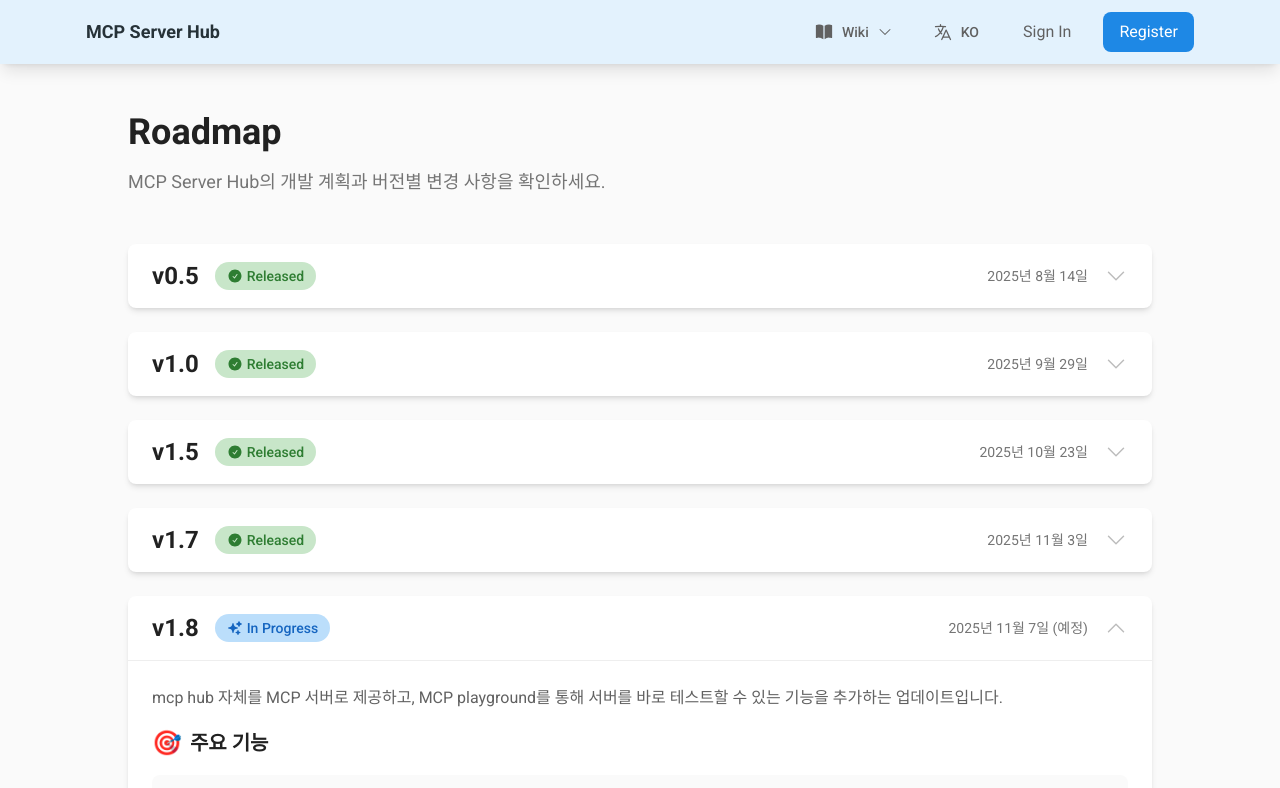
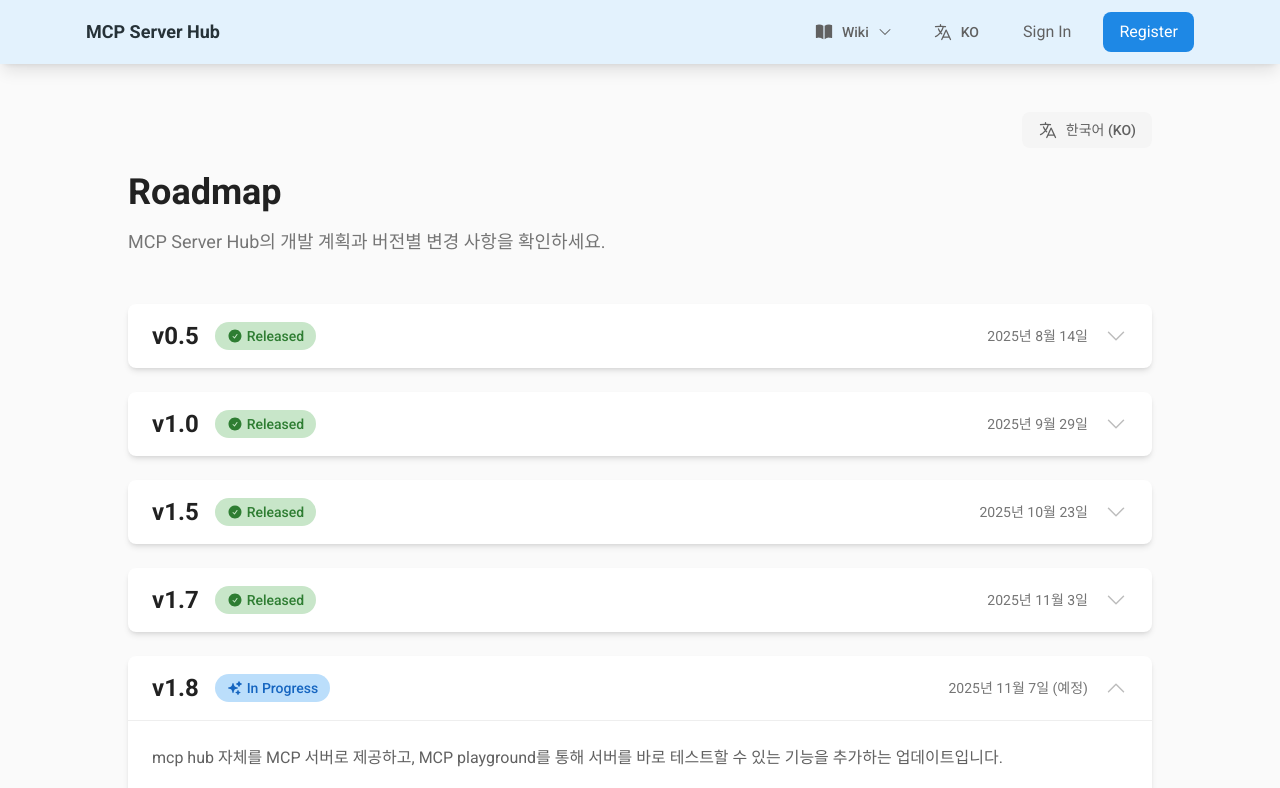
Before and after one commit to JuyoungKimmy-Kim/Smithery, a Next.js app in the folder frontend/: page /wiki/roadmap in a window 1280 px wide. Shown: the top 788 px of the page. Built offline with nearby package versions, Linux system fonts and the light colour scheme.

Commit message:
add multilanguage button to wiki

```diff
--- a/frontend/src/app/wiki/getting-started/page.tsx
+++ b/frontend/src/app/wiki/getting-started/page.tsx
@@ -3,11 +3,16 @@
 import { useEffect, useState } from 'react';
 import ReactMarkdown from 'react-markdown';
 import remarkGfm from 'remark-gfm';
+import { LanguageIcon } from '@heroicons/react/24/solid';
 import { useLanguage } from '@/contexts/LanguageContext';
 
 export default function GettingStartedPage() {
   const [markdown, setMarkdown] = useState('');
-  const { language } = useLanguage();
+  const { language, setLanguage } = useLanguage();
+
+  const handleLanguageToggle = () => {
+    setLanguage(language === 'ko' ? 'en' : 'ko');
+  };
 
   useEffect(() => {
     const fileName = language === 'en' ? 'getting-started.en.md' : 'getting-started.md';
@@ -21,6 +26,16 @@
     <div className="min-h-screen bg-gray-50">
       <div className="container mx-auto px-4 py-12">
         <div className="bg-white rounded-lg shadow-md p-8 max-w-4xl mx-auto">
+          {/* Language Toggle Button */}
+          <div className="flex justify-end mb-6">
+            <button
+              onClick={handleLanguageToggle}
+              className="inline-flex items-center gap-2 px-4 py-2 text-sm font-medium text-gray-700 bg-gray-100 hover:bg-gray-200 rounded-lg transition-colors"
+            >
+              <LanguageIcon className="h-5 w-5" />
+              {language === 'ko' ? '한국어 (KO)' : 'English (EN)'}
+            </button>
+          </div>
           <article className="prose prose-lg max-w-none">
             <ReactMarkdown
               remarkPlugins={[remarkGfm]}
--- a/frontend/src/app/wiki/how-to-use/page.tsx
+++ b/frontend/src/app/wiki/how-to-use/page.tsx
@@ -3,11 +3,16 @@
 import { useEffect, useState } from 'react';
 import ReactMarkdown from 'react-markdown';
 import remarkGfm from 'remark-gfm';
+import { LanguageIcon } from '@heroicons/react/24/solid';
 import { useLanguage } from '@/contexts/LanguageContext';
 
 export default function HowToUsePage() {
   const [markdown, setMarkdown] = useState('');
-  const { language } = useLanguage();
+  const { language, setLanguage } = useLanguage();
+
+  const handleLanguageToggle = () => {
+    setLanguage(language === 'ko' ? 'en' : 'ko');
+  };
 
   useEffect(() => {
     const fileName = language === 'en' ? 'how-to-use.en.md' : 'how-to-use.md';
@@ -21,6 +26,16 @@
     <div className="min-h-screen bg-gray-50">
       <div className="container mx-auto px-4 py-12">
         <div className="bg-white rounded-lg shadow-md p-8 max-w-4xl mx-auto">
+          {/* Language Toggle Button */}
+          <div className="flex justify-end mb-6">
+            <button
+              onClick={handleLanguageToggle}
+              className="inline-flex items-center gap-2 px-4 py-2 text-sm font-medium text-gray-700 bg-gray-100 hover:bg-gray-200 rounded-lg transition-colors"
+            >
+              <LanguageIcon className="h-5 w-5" />
+              {language === 'ko' ? '한국어 (KO)' : 'English (EN)'}
+            </button>
+          </div>
           <article className="prose prose-lg max-w-none">
             <ReactMarkdown
               remarkPlugins={[remarkGfm]}
--- a/frontend/src/app/wiki/roadmap/page.tsx
+++ b/frontend/src/app/wiki/roadmap/page.tsx
@@ -1,7 +1,7 @@
 "use client";
 
 import { useState } from 'react';
-import { ChevronDownIcon, ChevronUpIcon, CheckCircleIcon, ClockIcon, SparklesIcon, PauseIcon } from '@heroicons/react/24/solid';
+import { ChevronDownIcon, ChevronUpIcon, CheckCircleIcon, ClockIcon, SparklesIcon, PauseIcon, LanguageIcon } from '@heroicons/react/24/solid';
 import { useLanguage } from '@/contexts/LanguageContext';
 
 interface Feature {
@@ -519,7 +519,7 @@
 
 export default function RoadmapPage() {
   const [expandedVersion, setExpandedVersion] = useState<string | null>('v1.8');
-  const { language } = useLanguage();
+  const { language, setLanguage } = useLanguage();
 
   const roadmapData = language === 'en' ? roadmapDataEn : roadmapDataKo;
 
@@ -527,10 +527,24 @@
     setExpandedVersion(expandedVersion === version ? null : version);
   };
 
+  const handleLanguageToggle = () => {
+    setLanguage(language === 'ko' ? 'en' : 'ko');
+  };
+
   return (
     <div className="min-h-screen bg-gray-50">
       <div className="container mx-auto px-4 py-12">
         <div className="max-w-5xl mx-auto">
+          {/* Language Toggle Button */}
+          <div className="flex justify-end mb-6">
+            <button
+              onClick={handleLanguageToggle}
+              className="inline-flex items-center gap-2 px-4 py-2 text-sm font-medium text-gray-700 bg-gray-100 hover:bg-gray-200 rounded-lg transition-colors"
+            >
+              <LanguageIcon className="h-5 w-5" />
+              {language === 'ko' ? '한국어 (KO)' : 'English (EN)'}
+            </button>
+          </div>
           <h1 className="text-4xl font-bold text-gray-900 mb-4">Roadmap</h1>
           <p className="text-lg text-gray-600 mb-12">
             {language === 'en'
```
